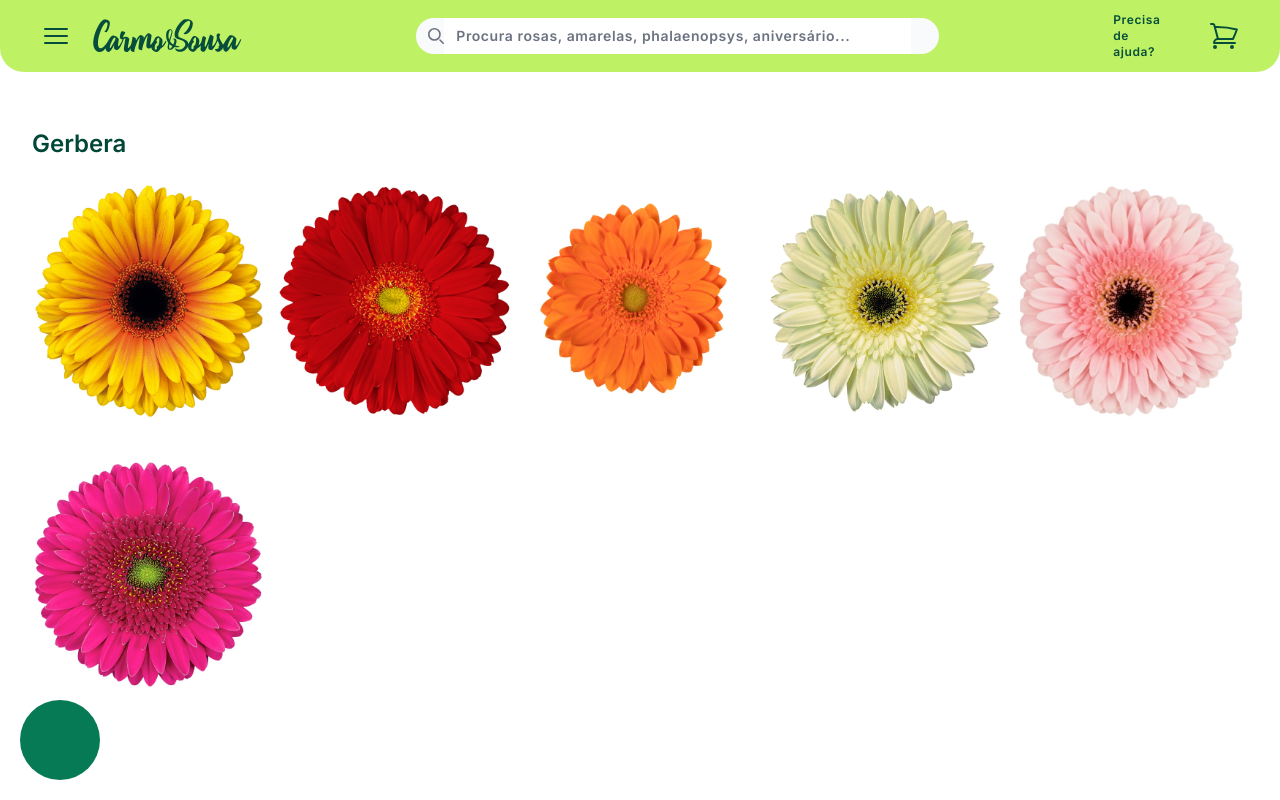
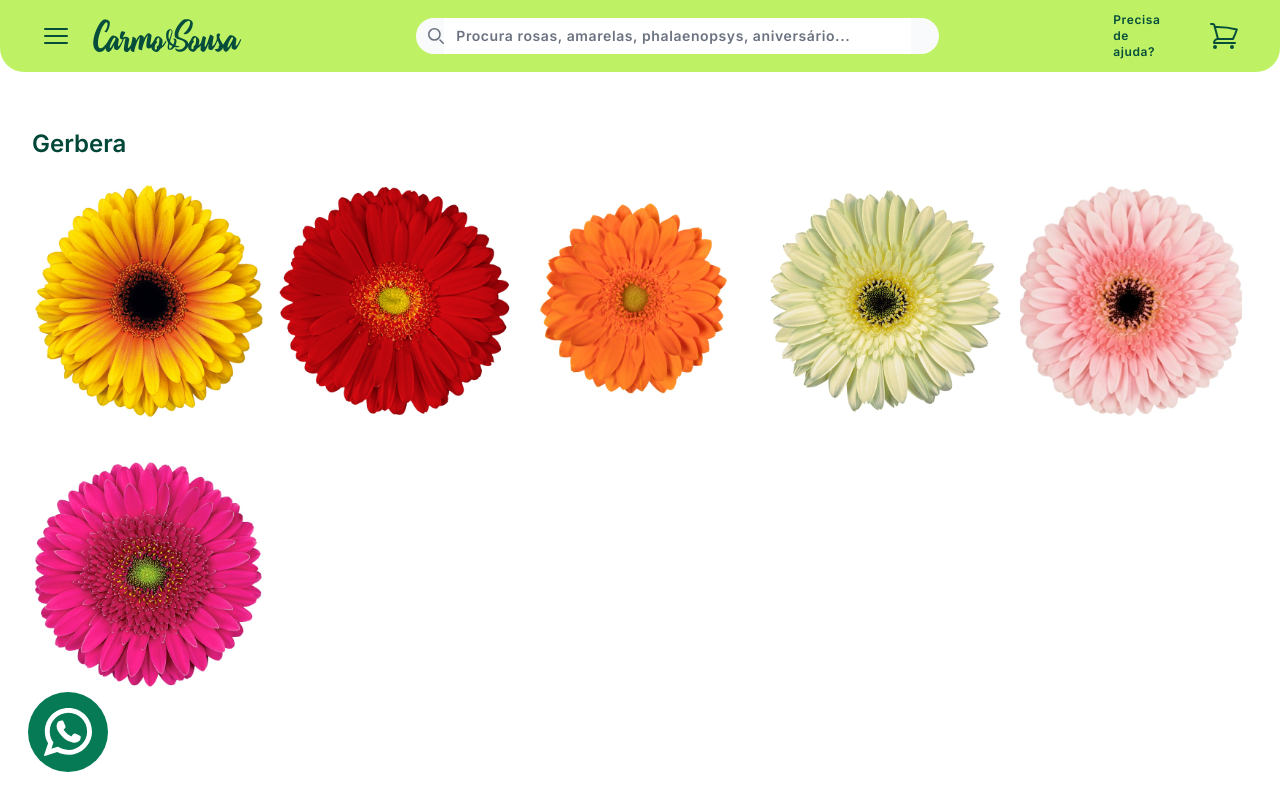
Before and after one commit to rTOSGA/carmosousa, a Next.js app: page / in a window 1280 px wide. Built offline with nearby package versions, Linux system fonts and the light colour scheme.

Commit message:
add-whatsapp-widget

```diff
--- a/components/whatsapp.tsx
+++ b/components/whatsapp.tsx
@@ -1,9 +1,49 @@
 import Link from "next/link";
 
-export default function WidgetWhatsapp () {
+export default function WidgetWhatsapp() {
   return (
     <>
-    <Link href={"https://wa.me/919680545"} target="_blank" className="fixed bottom-5 left-5 h-20 w-20 bg-green-600 rounded-full"></Link>
+      <Link
+        href={"https://wa.me/919680545"}
+        target="_blank"
+        className="fixed z-10 bottom-3 left-3 md:bottom-7 md:left-7  bg-green-600 hover:bg-green-500 hover:scale-105 duration-300 rounded-full w-20 h-20 flex justify-center items-center"
+      >
+        <svg
+          fill="#ffffff"
+          height="48px"
+          width="48px"
+          version="1.1"
+          id="Layer_1"
+          xmlns="http://www.w3.org/2000/svg"
+          viewBox="0 0 308 308"
+        >
+          <g id="XMLID_468_">
+            <path
+              id="XMLID_469_"
+              d="M227.904,176.981c-0.6-0.288-23.054-11.345-27.044-12.781c-1.629-0.585-3.374-1.156-5.23-1.156
+		c-3.032,0-5.579,1.511-7.563,4.479c-2.243,3.334-9.033,11.271-11.131,13.642c-0.274,0.313-0.648,0.687-0.872,0.687
+		c-0.201,0-3.676-1.431-4.728-1.888c-24.087-10.463-42.37-35.624-44.877-39.867c-0.358-0.61-0.373-0.887-0.376-0.887
+		c0.088-0.323,0.898-1.135,1.316-1.554c1.223-1.21,2.548-2.805,3.83-4.348c0.607-0.731,1.215-1.463,1.812-2.153
+		c1.86-2.164,2.688-3.844,3.648-5.79l0.503-1.011c2.344-4.657,0.342-8.587-0.305-9.856c-0.531-1.062-10.012-23.944-11.02-26.348
+		c-2.424-5.801-5.627-8.502-10.078-8.502c-0.413,0,0,0-1.732,0.073c-2.109,0.089-13.594,1.601-18.672,4.802
+		c-5.385,3.395-14.495,14.217-14.495,33.249c0,17.129,10.87,33.302,15.537,39.453c0.116,0.155,0.329,0.47,0.638,0.922
+		c17.873,26.102,40.154,45.446,62.741,54.469c21.745,8.686,32.042,9.69,37.896,9.69c0.001,0,0.001,0,0.001,0
+		c2.46,0,4.429-0.193,6.166-0.364l1.102-0.105c7.512-0.666,24.02-9.22,27.775-19.655c2.958-8.219,3.738-17.199,1.77-20.458
+		C233.168,179.508,230.845,178.393,227.904,176.981z"
+            />
+            <path
+              id="XMLID_470_"
+              d="M156.734,0C73.318,0,5.454,67.354,5.454,150.143c0,26.777,7.166,52.988,20.741,75.928L0.212,302.716
+		c-0.484,1.429-0.124,3.009,0.933,4.085C1.908,307.58,2.943,308,4,308c0.405,0,0.813-0.061,1.211-0.188l79.92-25.396
+		c21.87,11.685,46.588,17.853,71.604,17.853C240.143,300.27,308,232.923,308,150.143C308,67.354,240.143,0,156.734,0z
+		 M156.734,268.994c-23.539,0-46.338-6.797-65.936-19.657c-0.659-0.433-1.424-0.655-2.194-0.655c-0.407,0-0.815,0.062-1.212,0.188
+		l-40.035,12.726l12.924-38.129c0.418-1.234,0.209-2.595-0.561-3.647c-14.924-20.392-22.813-44.485-22.813-69.677
+		c0-65.543,53.754-118.867,119.826-118.867c66.064,0,119.812,53.324,119.812,118.867
+		C276.546,215.678,222.799,268.994,156.734,268.994z"
+            />
+          </g>
+        </svg>
+      </Link>
     </>
-  )
+  );
 }
```
Also changed, not shown: components/whatsapp-svgrepo-com.svg (added).
